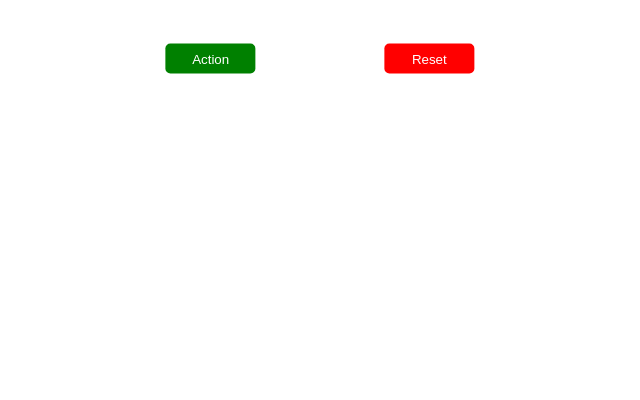
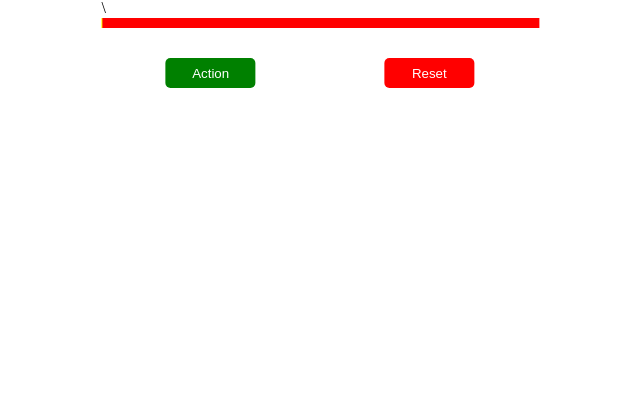
Before and after one commit to NahidaZakir/UdemyJS, a plain HTML site: page Assignment_02/index.html in a window 1280 px wide. Shown: the part 400-800 px from the top of the page, without its empty margins (320-960 px from the left). Drawn offline with Linux system fonts and the light colour scheme.

Commit message:
basic loader

```diff
--- a/Assignment_02/index.html
+++ b/Assignment_02/index.html
@@ -10,7 +10,9 @@
 
     <div class="container">
         <h1 id="title">Lorem ipsum dolor sit amet.</h1>
-        <div class="loader-1"></div>
+        \<div class="progress-wrapper">
+            <div class="progress"></div>
+        </div>
         <div class="button-group">
                 <button class="btn btn-green" onclick="accept()">Action</button>
                 <button class="btn btn-red" onclick="reject()">Reset</button>
--- a/Assignment_02/style.css
+++ b/Assignment_02/style.css
@@ -43,23 +43,20 @@ h1{
     opacity: 0.5;
     z-index: 100;
 }
-.loader-1{
+.progress-wrapper{
     height: 10px;
     width: 100%;
-    background-color: white;
-    margin-bottom: 20px;
-
+    background-color: yellow;
+    margin-bottom: 30px;
 }
-.loader-2{
+.progress{
     height: 10px;
     width: 100%;
-    background-color: white;
-    margin-bottom: 20px;
-    animation: loading 10s;
+    background-color: red;
+    margin:1px;
+    animation: loading 5s 1 linear;
 }
 @keyframes loading {
-    0%   {background-color: red;}
-    25%  {background-color: red;}
-    50%  {background-color: red;}
-    100% {background-color: red;}
+    0%   {width: 0%;}
+    100%{width: 100%;}
   }
```
